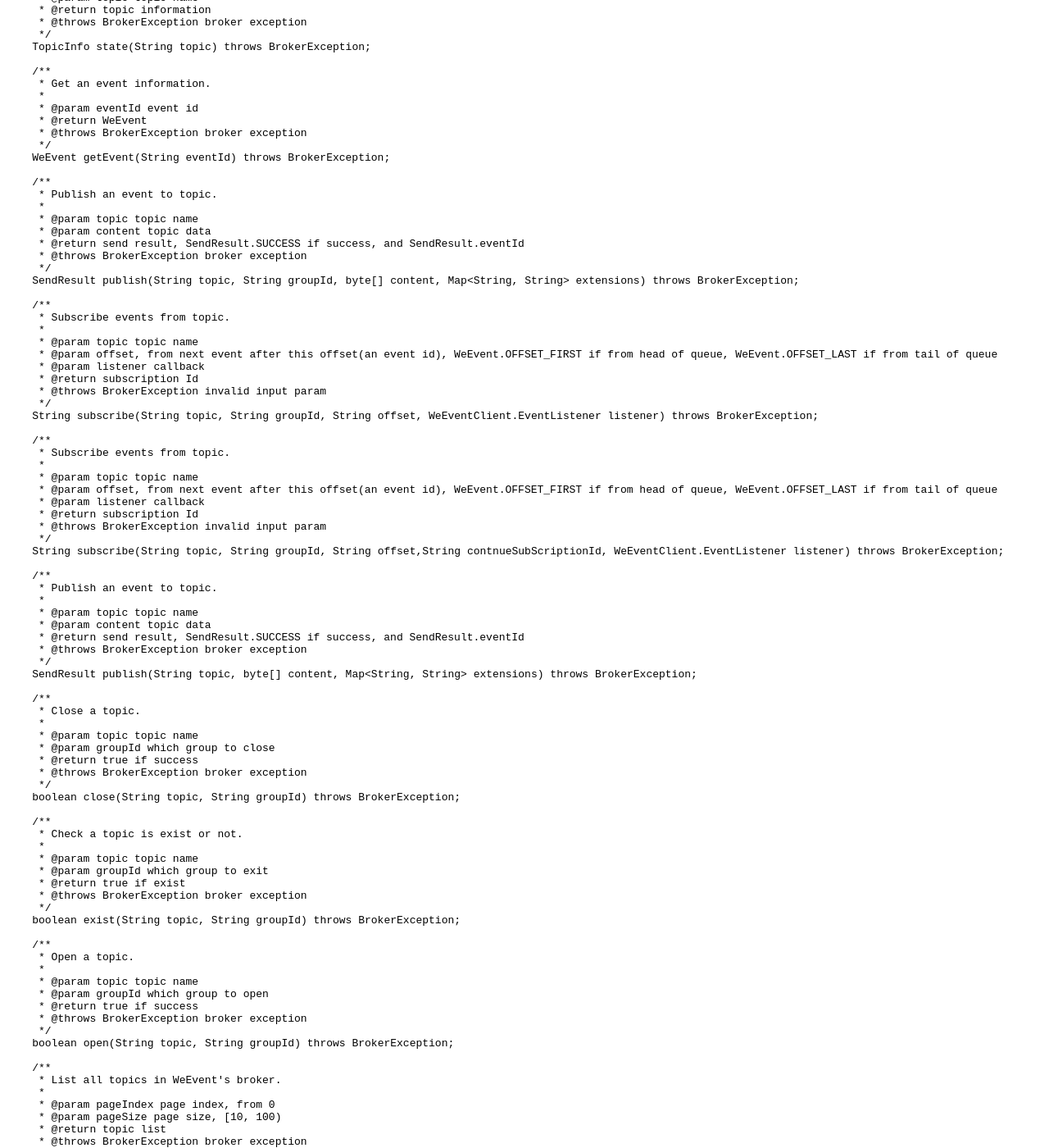
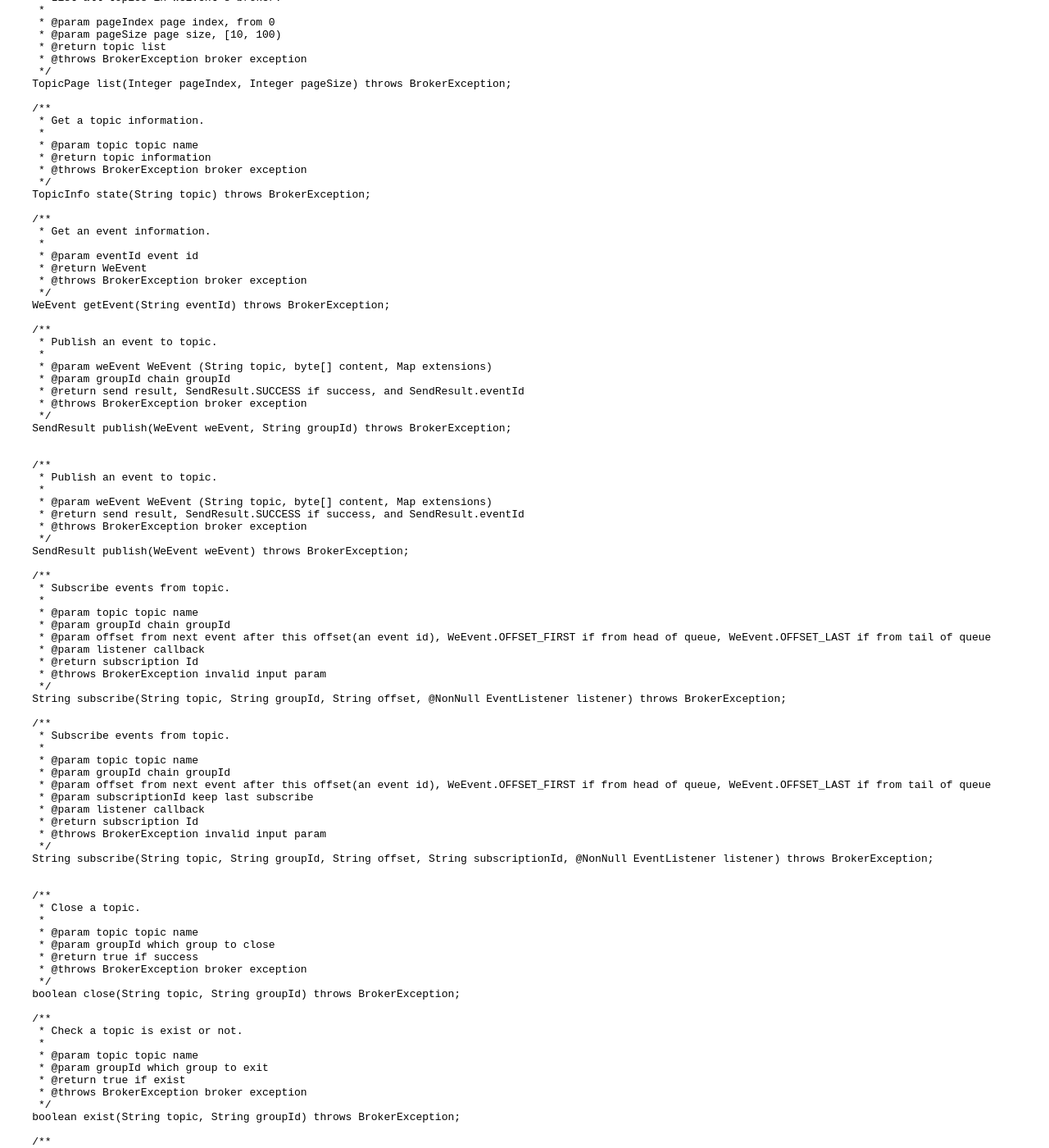
Before and after one commit to WeBankBlockchain/WeEvent-docs, a Sphinx documentation site: the page built from docs/protocal/javasdk.md, in a window 1280 px wide and 1400 px high, scrolled down 2601 px. Shown: the whole window at 82% size. Built offline with Sphinx 7.4.7 and the Read the Docs theme 2.0.0, drawn with Linux system fonts in a browser that asks for light colours; some of the changed text lies outside the part shown.

Commit message:
update the  publish interface in JAVASDK (#91)

````diff
--- a/docs/protocal/javasdk.md
+++ b/docs/protocal/javasdk.md
@@ -54,25 +57,34 @@ public interface IWeEventClient {
     }
 
     /**
-     * Publish an event to topic.
-     *
-     * @param topic topic name
-     * @param content topic data
-     * @return send result, SendResult.SUCCESS if success, and SendResult.eventId
-     * @throws BrokerException broker exception
+     * Interface for notify callback
      */
-    SendResult publish(String topic, byte[] content) throws BrokerException;
+    interface EventListener {
+        /**
+         * Called while new event arrived.
+         *
+         * @param event the event
+         */
+        void onEvent(WeEvent event);
+
+        /**
+         * Called while raise exception.
+         *
+         * @param e the e
+         */
+        void onException(Throwable e);
+    }
 
     /**
      * Subscribe events from topic.
      *
      * @param topic topic name
-     * @param offset, from next event after this offset(an event id), WeEvent.OFFSET_FIRST if from head of queue, WeEvent.OFFSET_LAST if from tail of queue
+     * @param offset from next event after this offset(an event id), WeEvent.OFFSET_FIRST if from head of queue, WeEvent.OFFSET_LAST if from tail of queue
      * @param listener callback
      * @return subscription Id
      * @throws BrokerException invalid input param
      */
-    String subscribe(String topic, String offset, WeEventClient.EventListener listener) throws BrokerException;
+    String subscribe(String topic, String offset, @NonNull EventListener listener) throws BrokerException;
 
     /**
      * Unsubscribe an exist subscription subscribed by subscribe interface.
@@ -144,44 +156,48 @@ public interface IWeEventClient {
     /**
      * Publish an event to topic.
      *
-     * @param topic topic name
-     * @param content topic data
+     * @param weEvent WeEvent (String topic, byte[] content, Map extensions)
+     * @param groupId chain groupId
      * @return send result, SendResult.SUCCESS if success, and SendResult.eventId
      * @throws BrokerException broker exception
      */
-    SendResult publish(String topic, String groupId, byte[] content, Map<String, String> extensions) throws BrokerException;
+    SendResult publish(WeEvent weEvent, String groupId) throws BrokerException;
+
+
+    /**
+     * Publish an event to topic.
+     *
+     * @param weEvent WeEvent (String topic, byte[] content, Map extensions)
+     * @return send result, SendResult.SUCCESS if success, and SendResult.eventId
+     * @throws BrokerException broker exception
+     */
+    SendResult publish(WeEvent weEvent) throws BrokerException;
 
     /**
      * Subscribe events from topic.
      *
      * @param topic topic name
-     * @param offset, from next event after this offset(an event id), WeEvent.OFFSET_FIRST if from head of queue, WeEvent.OFFSET_LAST if from tail of queue
+     * @param groupId chain groupId
+     * @param offset from next event after this offset(an event id), WeEvent.OFFSET_FIRST if from head of queue, WeEvent.OFFSET_LAST if from tail of queue
      * @param listener callback
      * @return subscription Id
      * @throws BrokerException invalid input param
      */
-    String subscribe(String topic, String groupId, String offset, WeEventClient.EventListener listener) throws BrokerException;
+    String subscribe(String topic, String groupId, String offset, @NonNull EventListener listener) throws BrokerException;
 
     /**
      * Subscribe events from topic.
      *
      * @param topic topic name
-     * @param offset, from next event after this offset(an event id), WeEvent.OFFSET_FIRST if from head of queue, WeEvent.OFFSET_LAST if from tail of queue
+     * @param groupId chain groupId
+     * @param offset from next event after this offset(an event id), WeEvent.OFFSET_FIRST if from head of queue, WeEvent.OFFSET_LAST if from tail of queue
+     * @param subscriptionId keep last subscribe
      * @param listener callback
      * @return subscription Id
      * @throws BrokerException invalid input param
      */
-    String subscribe(String topic, String groupId, String offset,String contnueSubScriptionId, WeEventClient.EventListener listener) throws BrokerException;
+    String subscribe(String topic, String groupId, String offset, String subscriptionId, @NonNull EventListener listener) throws BrokerException;
 
-    /**
-     * Publish an event to topic.
-     *
-     * @param topic topic name
-     * @param content topic data
-     * @return send result, SendResult.SUCCESS if success, and SendResult.eventId
-     * @throws BrokerException broker exception
-     */
-    SendResult publish(String topic, byte[] content, Map<String, String> extensions) throws BrokerException;
 
     /**
      * Close a topic.
@@ -218,6 +234,7 @@ public interface IWeEventClient {
      *
      * @param pageIndex page index, from 0
      * @param pageSize page size, [10, 100)
+     * @param groupId chain group
      * @return topic list
      * @throws BrokerException broker exception
      */
@@ -227,6 +244,7 @@ public interface IWeEventClient {
      * Get a topic information.
      *
      * @param topic topic name
+     * @param groupId chain group
      * @return topic information
      * @throws BrokerException broker exception
      */
@@ -236,12 +254,14 @@ public interface IWeEventClient {
      * Get an event information.
      *
      * @param eventId event id
+     * @param groupId chain group
      * @return WeEvent
      * @throws BrokerException broker exception
      */
     WeEvent getEvent(String eventId, String groupId) throws BrokerException;
 
 }
+
 
 ```
 
@@ -251,8 +271,7 @@ public interface IWeEventClient {
 ```java
 public static void main(String[] args) {
     try {
-        String url = "http://localhost:8080/weevent";
-        IWeEventClient client =  IWeEventClient.build(url);
+        IWeEventClient client = IWeEventClient.build("http://localhost:8080/weevent");
 
         String groupId = "1";
         String topicName = "com.weevent.test";
@@ -263,7 +282,8 @@ public static void main(String[] args) {
         Map<String, String> extensions = new HashMap<>();
         extensions.put("weevent-format", "json");
         // publish接口的参数分别是主题Topic、群组Id、事件内容Content、扩展字段
-        client.publish(topicName, groupId,  "{\"hello\":\" wolrd\"}".getBytes(), extensions);
+        WeEvent weEvent = new WeEvent(topicName,"{\"hello\":\" wolrd\"}".getBytes(),extensions);
+        SendResult sendResult = client.publish(weEvent, groupId);
         System.out.println(sendResult);
     } catch (BrokerException e) {
         e.printStackTrace();
````
Also changed, not shown: other parts of docs/protocal/javasdk.md (+3 -0 lines).
